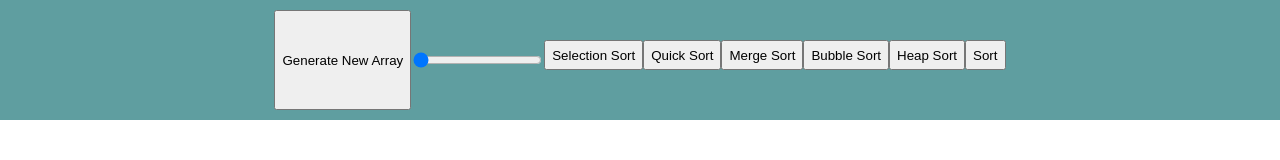
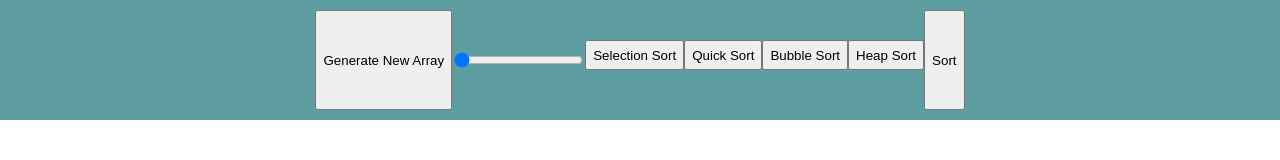
Before and after one commit to hiteshwarsingh1/SortingVIsualizer.github.io, a plain HTML site: page index.html in a window 1280 px wide. Shown: the top 160 px of the page. Drawn offline with Linux system fonts and the light colour scheme.

Commit message:
Update index.html

```diff
--- a/index.html
+++ b/index.html
@@ -9,22 +9,18 @@
     </head>
 <body>
     <div class="header">
-        <button id="bt1" value='new_arr' onclick="generate()">Generate New Array</button>
+        <button id="bt1" value='new_arr' class="dis" onclick="generate()">Generate New Array</button>
         <input id="slider1" type="range" min="10" max="100" value="5" />
-
-        <button id="bt" class="bubble" value='1' onclick="pre_sort(1)">Selection Sort</button>
-        <button id="bt" class="quick" value='2' onclick="pre_sort(2)">Quick Sort</button>
-        <button id="bt" class="merge" value='3' onclick="pre_sort(3)">Merge Sort</button>
-        <button id="bt" class="selection" value='4' onclick="pre_sort(4)">Bubble Sort</button>
-        <button id="bt" class="heap" value='5' onclick="pre_sort(5)">Heap Sort</button>
-
-        <button id="bt" value='sort' onclick="sort()">Sort</button>
+        <button id="bt" class="bubble dis" value='1' onclick="pre_sort(1)">Selection Sort</button>
+        <button id="bt" class="quick dis" value='2' onclick="pre_sort(2)">Quick Sort</button>
+        <button id="bt" class="selection dis" value='4' onclick="pre_sort(4)">Bubble Sort</button>
+        <button id="bt" class="heap dis" value='5' onclick="pre_sort(5)">Heap Sort</button>
+        <button id="bt_sort" class="dis" value='sort' onclick="sort()">Sort</button>
 
     </div>
 
     <div class="bar">
       <svg id="svgOne" width="50">
-
       </svg>
     </div>
     <script src="index.js"></script>
```
